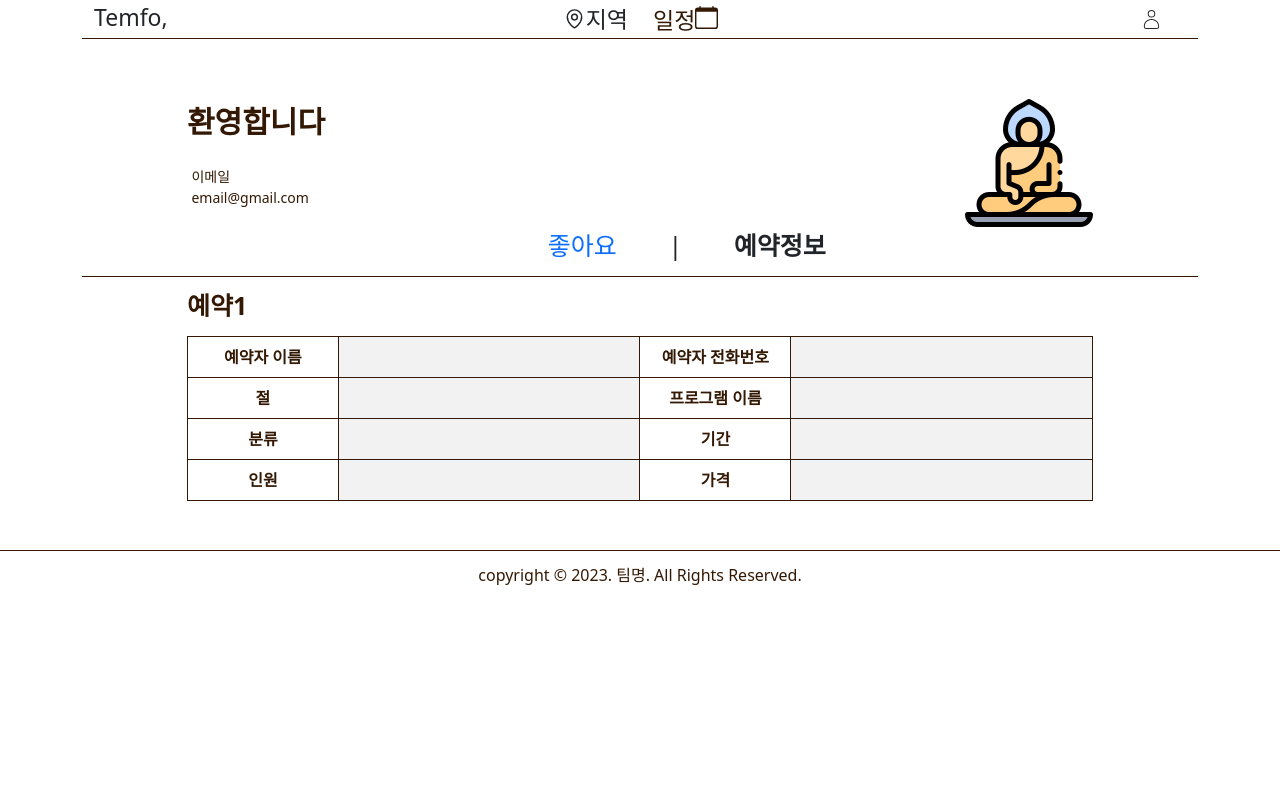
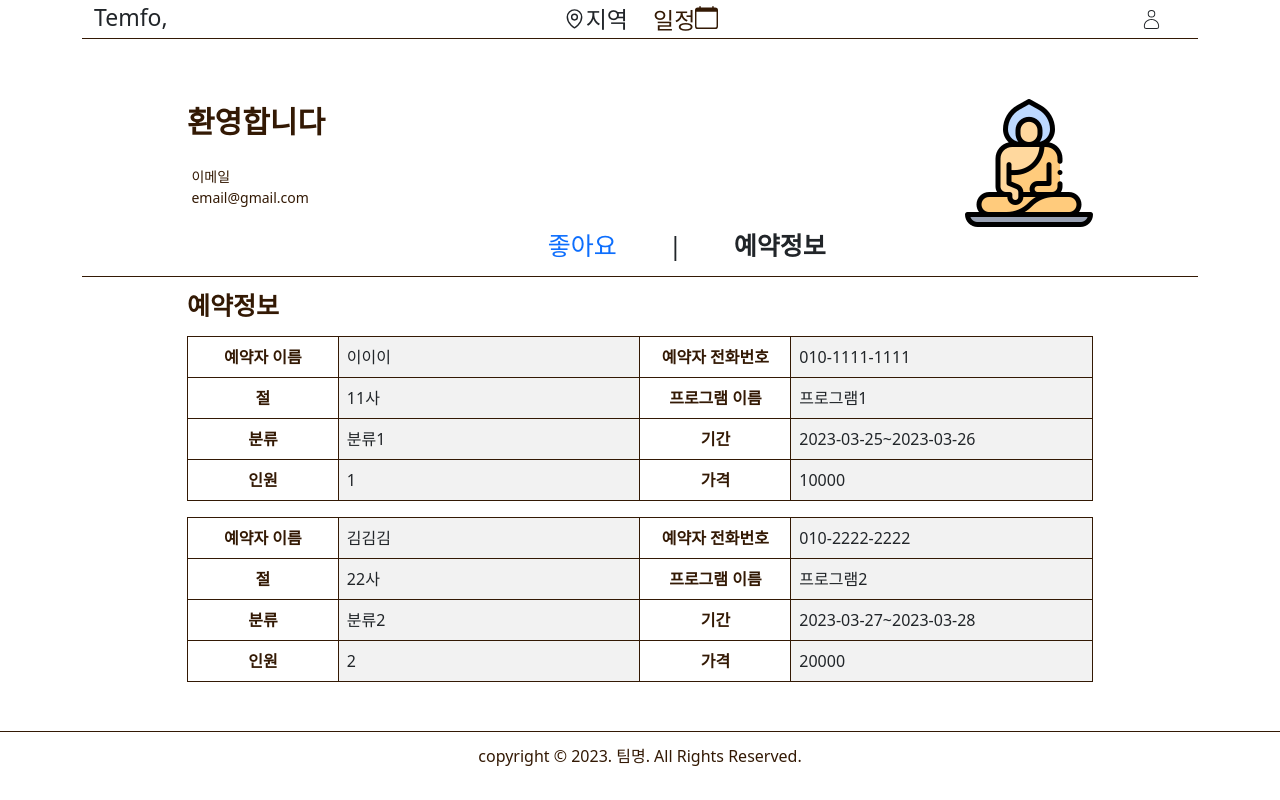
Before and after one commit to Yogurrr/projectmyinfo, a Next.js app: page /myinfo in a window 1280 px wide. Built offline with nearby package versions, Linux system fonts and the light colour scheme.

Commit message:
마이페이지 수정 완료

```diff
--- a/pages/myinfo.js
+++ b/pages/myinfo.js
@@ -3,6 +3,7 @@ import Row from 'react-bootstrap/Row';
 import Col from 'react-bootstrap/Col';
 import Link from "next/link";
 import {Table} from "react-bootstrap";
+import {bookinfo} from "./utils/bookinfo";
 
 export default function Myinfo () {
     return (
@@ -14,38 +15,42 @@ export default function Myinfo () {
                     <Col className="infomenu2 col-5">예약정보</Col>
                 </Row>
                 <Row className="msg">
-                    <Col className="offset-1">예약1</Col>
+                    <Col className="offset-1">예약정보</Col>
                 </Row>
                 <Row className="bkinfo">
                     <Col className="col-10 offset-1">
-                        <Table striped="columns" bordered className="bkdtb">
-                            <tbody>
+                        {bookinfo.map(({name, phone, tname, pname, category, period, pplnum, price}, index) => {
+                            return (
+                                <Table striped="columns" bordered className="bkdtb">
+                                <tbody key={index} value={[name, phone, tname, pname, category, period, pplnum, price]}>
                             <tr>
                                 <th>예약자 이름</th>
-                                <td></td>
+                                <td>{name}</td>
                                 <th>예약자 전화번호</th>
-                                <td></td>
+                                <td>{phone}</td>
                             </tr>
                             <tr>
                                 <th>절</th>
-                                <td></td>
+                                <td>{tname}</td>
                                 <th>프로그램 이름</th>
-                                <td></td>
+                                <td>{pname}</td>
                             </tr>
                             <tr>
                                 <th>분류</th>
-                                <td></td>
+                                <td>{category}</td>
                                 <th>기간</th>
-                                <td></td>
+                                <td>{period}</td>
                             </tr>
                             <tr>
                                 <th>인원</th>
-                                <td></td>
+                                <td>{pplnum}</td>
                                 <th>가격</th>
-                                <td></td>
+                                <td>{price}</td>
                             </tr>
                             </tbody>
-                        </Table>
+                                </Table>
+                                    )
+                        })}
                     </Col>
                 </Row>
             </Container>
--- /dev/null
+++ b/pages/utils/bookinfo.js
@@ -0,0 +1,22 @@
+export const bookinfo = [
+    {
+        name: "이이이",
+        phone: "010-1111-1111",
+        tname: "11사",
+        pname: "프로그램1",
+        category: "분류1",
+        period: "2023-03-25~2023-03-26",
+        pplnum: 1,
+        price: 10000
+    },
+    {
+        name: "김김김",
+        phone: "010-2222-2222",
+        tname: "22사",
+        pname: "프로그램2",
+        category: "분류2",
+        period: "2023-03-27~2023-03-28",
+        pplnum: 2,
+        price: 20000
+    },
+];
```
Also changed, not shown: pages/likes.js (+12 -12 lines), 1 other file (tests, documents, lock files or other folders).
